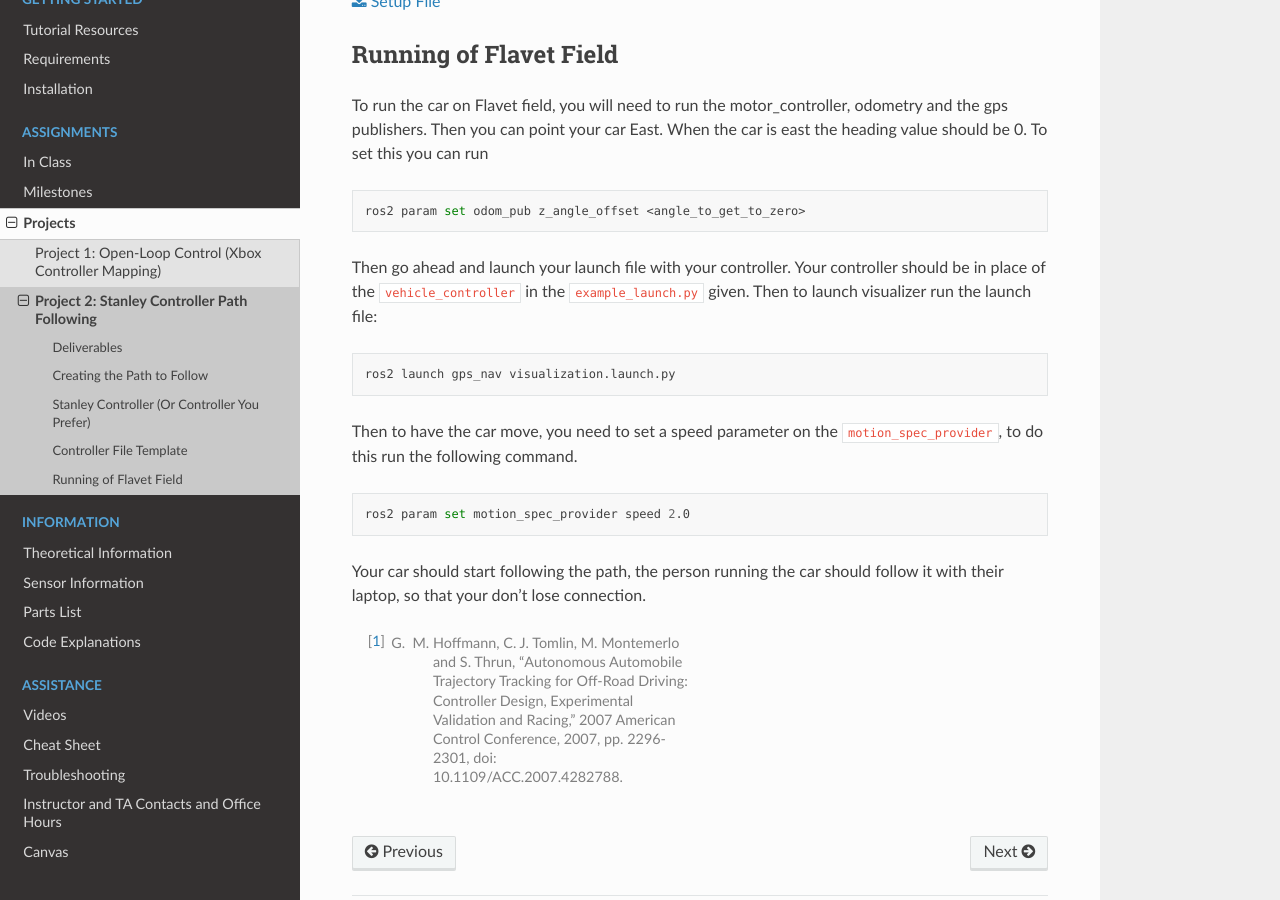
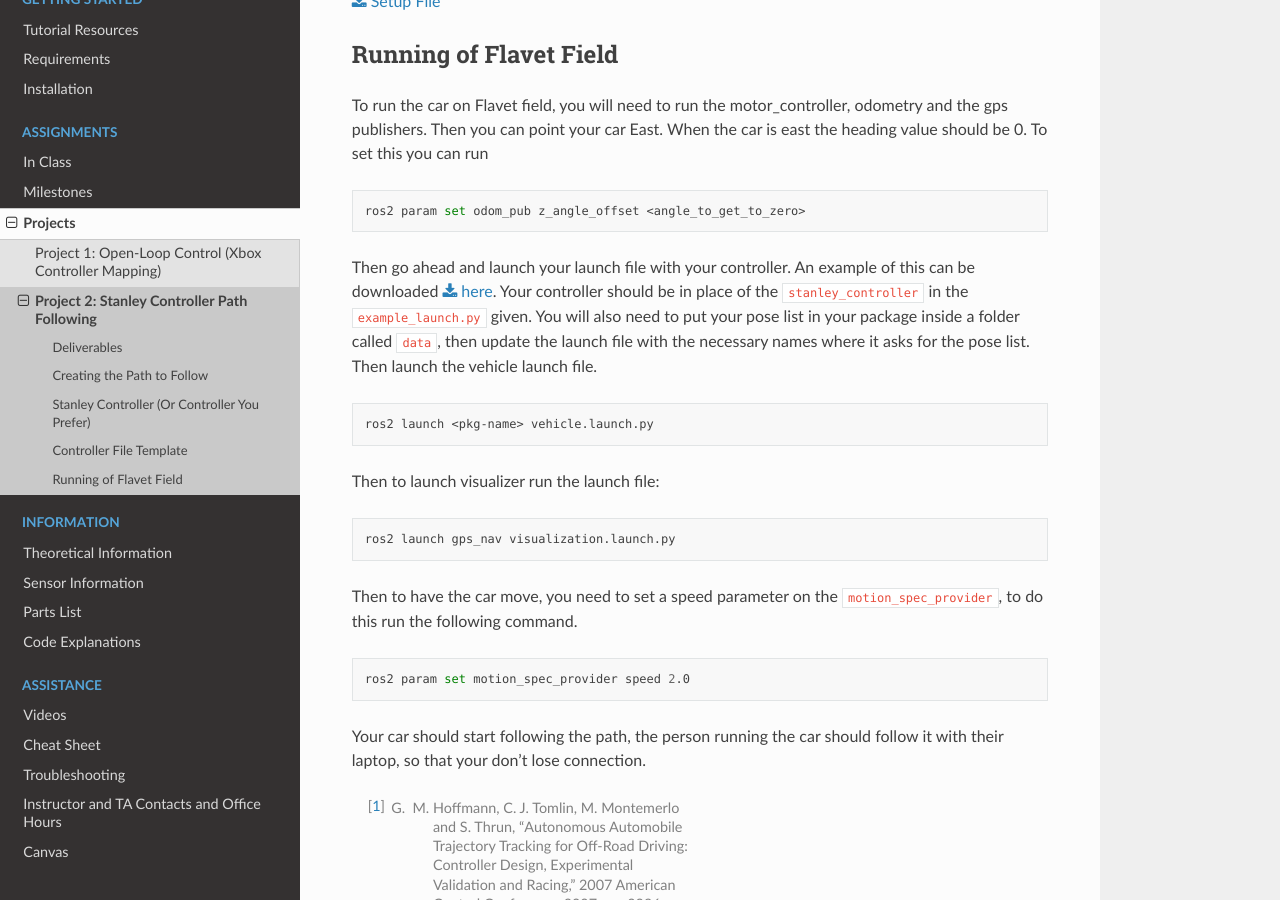
Before and after one commit to av-mae-uf/av1tenth-docs, a Sphinx documentation site: the page built from docs/assignments/projects/project2.rst, in a window 1280 px wide and 900 px high, scrolled down 3527 px. Built offline with Sphinx 7.4.7 and the Read the Docs theme 2.0.0, drawn with Linux system fonts in a browser that asks for light colours; some of the changed lines change nothing that is shown.

Commit message:
Adding info on launch files

```diff
--- a/docs/assignments/projects/project2.rst
+++ b/docs/assignments/projects/project2.rst
@@ -100,7 +100,7 @@ Put your controller around **line 133** onwards.
 
 Simulate your project by using a launch file similar to this,
 
-:download:`Launch File for Point at Carrot <project_files/launch_point_at_carrot.py>`
+:download:`Launch File for Point at Carrot <project_files/simulation_demo.launch.py>`
 
 You'll have to replace the packages and executables respectively where the ``uf_extra`` launch description is.
 
@@ -120,7 +120,14 @@ heading value should be 0. To set this you can run
 
     ros2 param set odom_pub z_angle_offset <angle_to_get_to_zero>
 
-Then go ahead and launch your launch file with your controller. Your controller should be in place of the ``vehicle_controller`` in the ``example_launch.py`` given.
+Then go ahead and launch your launch file with your controller. An example of this can be downloaded :download:`here <project_files/vehicle.launch.py>`. Your controller should be in place of the ``stanley_controller`` in the ``example_launch.py`` given.
+You will also need to put your pose list in your package inside a folder called ``data``, then update the launch file with the necessary names where it asks for the pose list. Then launch the vehicle launch file.
+
+.. code-block:: bash
+
+    ros2 launch <pkg-name> vehicle.launch.py
+
+
 Then to launch visualizer run the launch file:
 
 .. code-block:: bash
--- a/docs/assignments/projects/project_files/launch_point_at_carrot.py
+++ /dev/null
@@ -1,71 +0,0 @@
-from launch import LaunchDescription
-from launch_ros.actions import Node
-
-from ament_index_python.packages import get_package_share_directory
-
-config_dir = get_package_share_directory("gps_nav")
-
-
-def generate_launch_description():
-    return LaunchDescription(
-        [
-            Node(
-                package="gps_nav",
-                executable="route_pose_provider",
-                name="route_pose_provider",
-                parameters=[
-                    {"want_loop": False},
-                    {
-                        "state_defs": "{0:'OFF', 1:'ON', 2:'OUTSIDE', 3:'ENTRY_EXTENSION_PT', 4:'EXIT_EXTENSION_PT', 5:'EXIT_TURN_PT', 6:'START', 7:'END', 8:'UTURN_PT1', 9:'UTURN_PT2', 10:'UTURN_PT3', 11:'CORNER', 12:'END_EXTENSION'}"
-                    },
-                    {"pose_filename": config_dir + "/data/stockpile/bandshell_1.txt"},
-                ],
-            ),
-            Node(package="gps_nav", executable="route_pose_visualizer", name="route_pose_visualizer", output="screen"),
-            Node(package="gps_nav", executable="goal_pose_creator", name="goal_pose_creator", output="screen"),
-            Node(package="gps_nav", executable="goal_pose_visualizer", name="goal_pose_visualizer", output="screen"),
-            Node(
-                package="uf_extra",
-                executable="vehicle_controller_point_at_carrot",
-                name="vehicle_controller_point_at_carrot",
-                output="screen",
-                parameters=[
-                    {"L_wheelbase": 0.3},  # meters
-                    {"K_p": 1.0},  # PID parameter
-                    {"K_d": 0.0},  # PID parameter
-                    {"K_i": 0.0},  # PID parameter
-                ],
-            ),
-            # Node(
-            #    package='gps_nav',
-            #    executable='vehicle_controller',
-            #    name='vehicle_controller',
-            #    output='screen'
-            # ),
-            Node(
-                package="gps_nav",
-                executable="vehicle_simulator",
-                name="vehicle_simulator",
-                output="screen",
-                parameters=[
-                    {"starting_position": [368964.0, 3280351.0, 0.0]},  # UTM coords + 10 E from path start
-                    {"starting_ang_deg": 193.0},
-                    {"L_wheelbase_m": 0.33},  # dist between axles in meters
-                ],
-            ),
-            Node(
-                package="gps_nav",
-                executable="motion_spec_provider",
-                name="motion_spec_provider",
-                output="screen",
-                parameters=[{"look_ahead_dist": 3.0}, {"speed": 2.0}],  # meters  # meters/sec
-            ),
-            Node(
-                package="rviz2",
-                namespace="rviz2",
-                executable="rviz2",
-                name="rviz2",
-                arguments=["-d", config_dir + "/rviz/gps_nav.rviz"],
-            ),
-        ]
-    )
--- a/docs/assignments/projects/project_files/setup.py
+++ b/docs/assignments/projects/project_files/setup.py
@@ -12,6 +12,7 @@ setup(
         ("share/ament_index/resource_index/packages", ["resource/" + package_name]),
         ("share/" + package_name, ["package.xml"]),
         (os.path.join("share", package_name), glob("launch/*_launch.py")),
+        ("share/" + package_name + "/data", glob("data/*.txt")),
     ],
     install_requires=["setuptools"],
     zip_safe=True,
--- /dev/null
+++ b/docs/assignments/projects/project_files/simulation_demo.launch.py
@@ -0,0 +1,73 @@
+from launch import LaunchDescription
+from launch_ros.actions import Node
+
+from ament_index_python.packages import get_package_share_directory
+
+config_dir = get_package_share_directory("gps_nav")
+
+def generate_launch_description():
+    return LaunchDescription([
+        Node(
+            package='gps_nav',
+            executable='route_pose_provider',
+            name='route_pose_provider',
+            parameters = [
+                {'want_loop': False},
+                {'state_defs': '{0:\'OFF\', 1:\'ON\', 2:\'OUTSIDE\', 3:\'ENTRY_EXTENSION_PT\', 4:\'EXIT_EXTENSION_PT\', 5:\'EXIT_TURN_PT\', 6:\'START\', 7:\'END\', 8:\'UTURN_PT1\', 9:\'UTURN_PT2\', 10:\'UTURN_PT3\', 11:\'CORNER\', 12:\'END_EXTENSION\'}'},
+                {'pose_filename': config_dir + '/data/stockpile/bandshell_1.txt'}
+            ]
+        ),
+        Node(
+            package='gps_nav',
+            executable='route_pose_visualizer',
+            name='route_pose_visualizer',
+            output='screen'
+        ),
+        Node(
+            package='gps_nav',
+            executable='goal_pose_creator',
+            name='goal_pose_creator',
+            output='screen'
+        ),
+        Node(
+            package='gps_nav',
+            executable='goal_pose_visualizer',
+            name='goal_pose_visualizer',
+            output='screen'
+        ),
+        Node(
+            package='gps_nav',
+            executable='vehicle_controller',
+            name='vehicle_controller',
+            output='screen'
+        ),
+
+        Node(
+            package='gps_nav',
+            executable='vehicle_simulator',
+            name='vehicle_simulator',
+            output='screen',
+            parameters = [
+                {'starting_position': [368964.0, 3280351.0, 0.0]},  # UTM coords + 10 E from path start
+                {'starting_ang_deg': 193.0},
+                {'L_wheelbase_m': 0.33}  # dist between axles in meters
+            ]
+        ),
+        Node(
+            package='gps_nav',
+            executable='motion_spec_provider',
+            name='motion_spec_provider',
+            output='screen',
+            parameters = [
+                {'look_ahead_dist': 3.0},  # meters
+                {'speed': 2.0}  # meters/sec
+            ]
+        ),
+        Node(
+            package='rviz2',
+            namespace='rviz2',
+            executable='rviz2',
+            name='rviz2',
+            arguments=["-d", config_dir + "/rviz/gps_nav.rviz"]
+        )
+    ])
--- /dev/null
+++ b/docs/assignments/projects/project_files/vehicle.launch.py
@@ -0,0 +1,41 @@
+from launch import LaunchDescription
+from launch_ros.actions import Node
+
+from ament_index_python.packages import get_package_share_directory
+
+config_dir = get_package_share_directory("stanley_controller")  # Change the package name as needed
+
+
+def generate_launch_description():
+    return LaunchDescription(
+        [
+            Node(
+                package="gps_nav",
+                executable="route_pose_provider",
+                name="route_pose_provider",
+                parameters=[
+                    {"want_loop": False},
+                    {
+                        "state_defs": "{0:'OFF', 1:'ON', 2:'OUTSIDE', 3:'ENTRY_EXTENSION_PT', 4:'EXIT_EXTENSION_PT', 5:'EXIT_TURN_PT', 6:'START', 7:'END', 8:'UTURN_PT1', 9:'UTURN_PT2', 10:'UTURN_PT3', 11:'CORNER', 12:'END_EXTENSION'}"
+                    },
+                    {
+                        "pose_filename": config_dir + "/data/pose_list.txt"
+                    },  # Put your pose list in a folder called data within your package.
+                ],
+            ),
+            Node(package="gps_nav", executable="goal_pose_creator", name="goal_pose_creator", output="screen"),
+            Node(
+                package="stanley_controller",
+                executable="vehicle_controller_stanley",
+                name="vehicle_controller",
+                output="screen",
+            ),
+            Node(
+                package="gps_nav",
+                executable="motion_spec_provider",
+                name="motion_spec_provider",
+                output="screen",
+                parameters=[{"look_ahead_dist": 3.0}, {"speed": 0.0}],  # meters  # meters/sec
+            ),
+        ]
+    )
```
